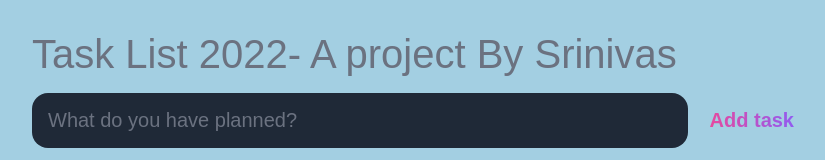
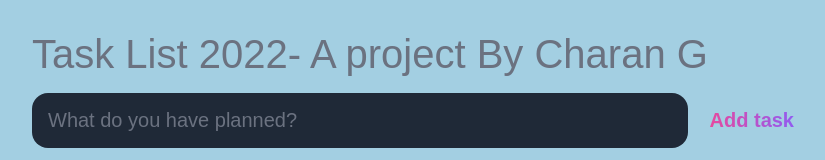
Before and after one commit to Charan7167/ToDoList, a plain HTML site: page index.html in a window 1280 px wide. Shown: the top 160 px of the page, without its empty margins (224-1049 px from the left). Drawn offline with Linux system fonts and the light colour scheme.

Commit message:
Update index.html

```diff
--- a/index.html
+++ b/index.html
@@ -11,7 +11,7 @@
 <body>
 
 	<header>
-		<h1 class="Srinivas">Task List 2022- A project By Srinivas </h1>
+		<h1 class="Srinivas">Task List 2022- A project By Charan G  </h1>
 		<form id="new-task-form">
 			<input
 				type="text"
```
